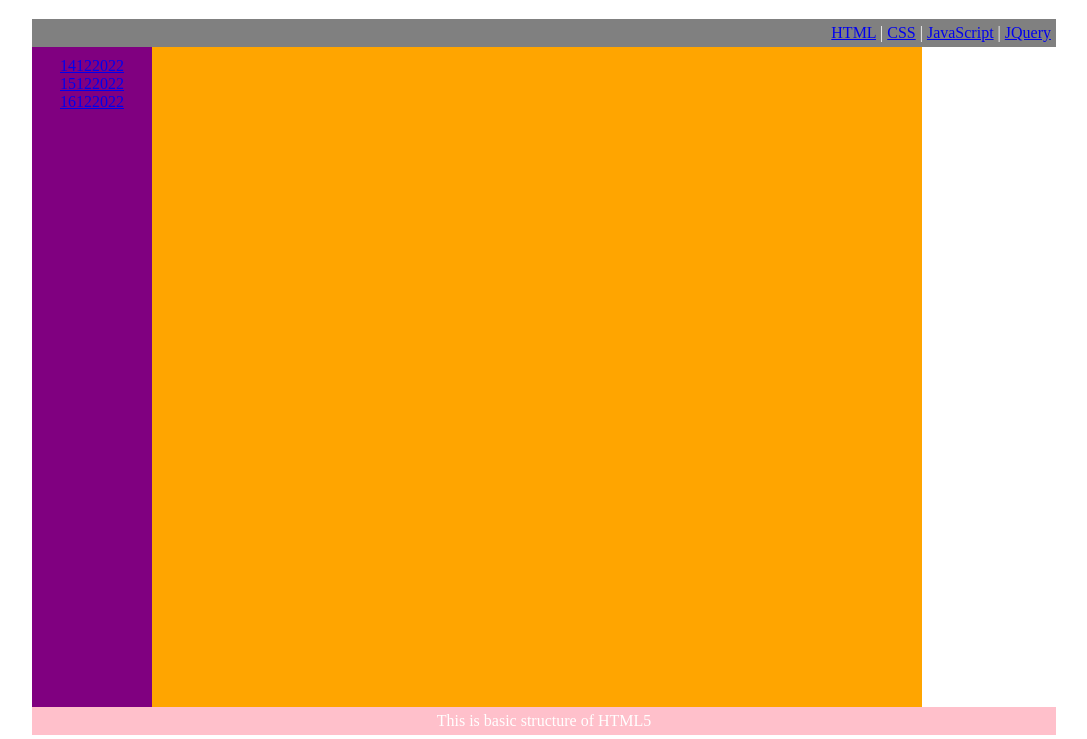
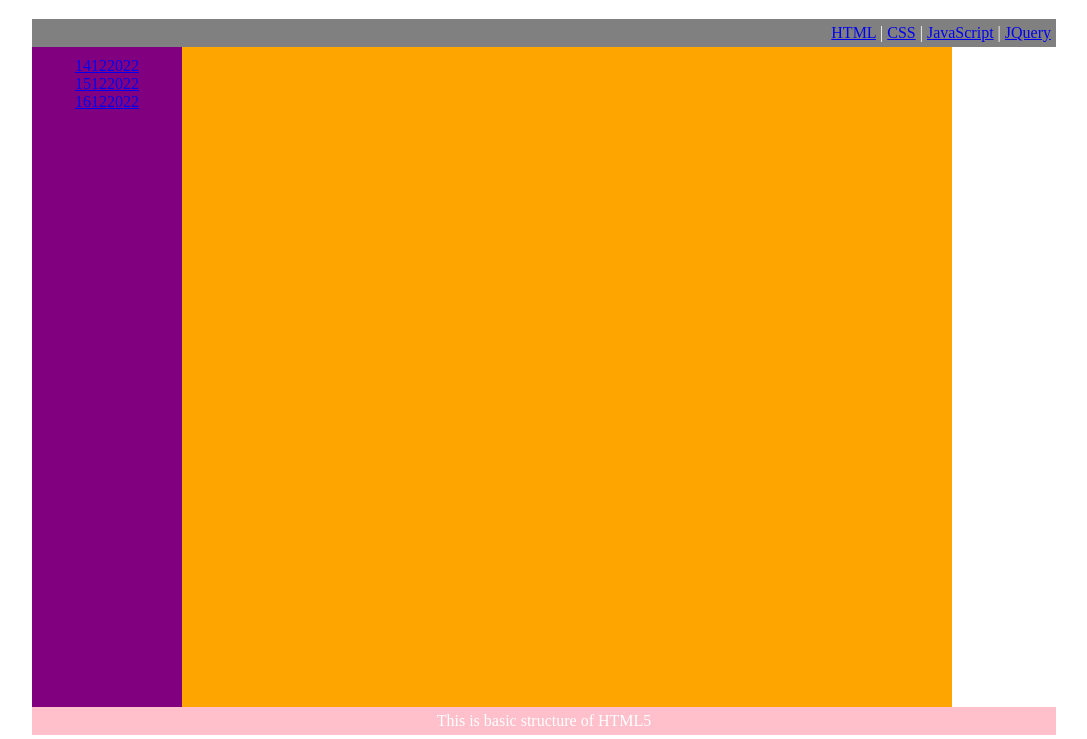
Before and after one commit to chanshukwong/chanshukwong.github.io, a plain HTML site: page index.html in a window 1280 px wide. Shown: the part 61-800 px from the top of the page, without its empty margins (96-1183 px from the left). Drawn offline with Linux system fonts and the light colour scheme.

Commit message:
Update MyStyleSheet.css

```diff
--- a/MyStyleSheet.css
+++ b/MyStyleSheet.css
@@ -10,7 +10,7 @@
 }
 #aside {
 	background-color: purple;
-	width: 100px;
+	width: 130px;
 	height:640px;
 	text-align: center;
 	line-height: normal;
```
